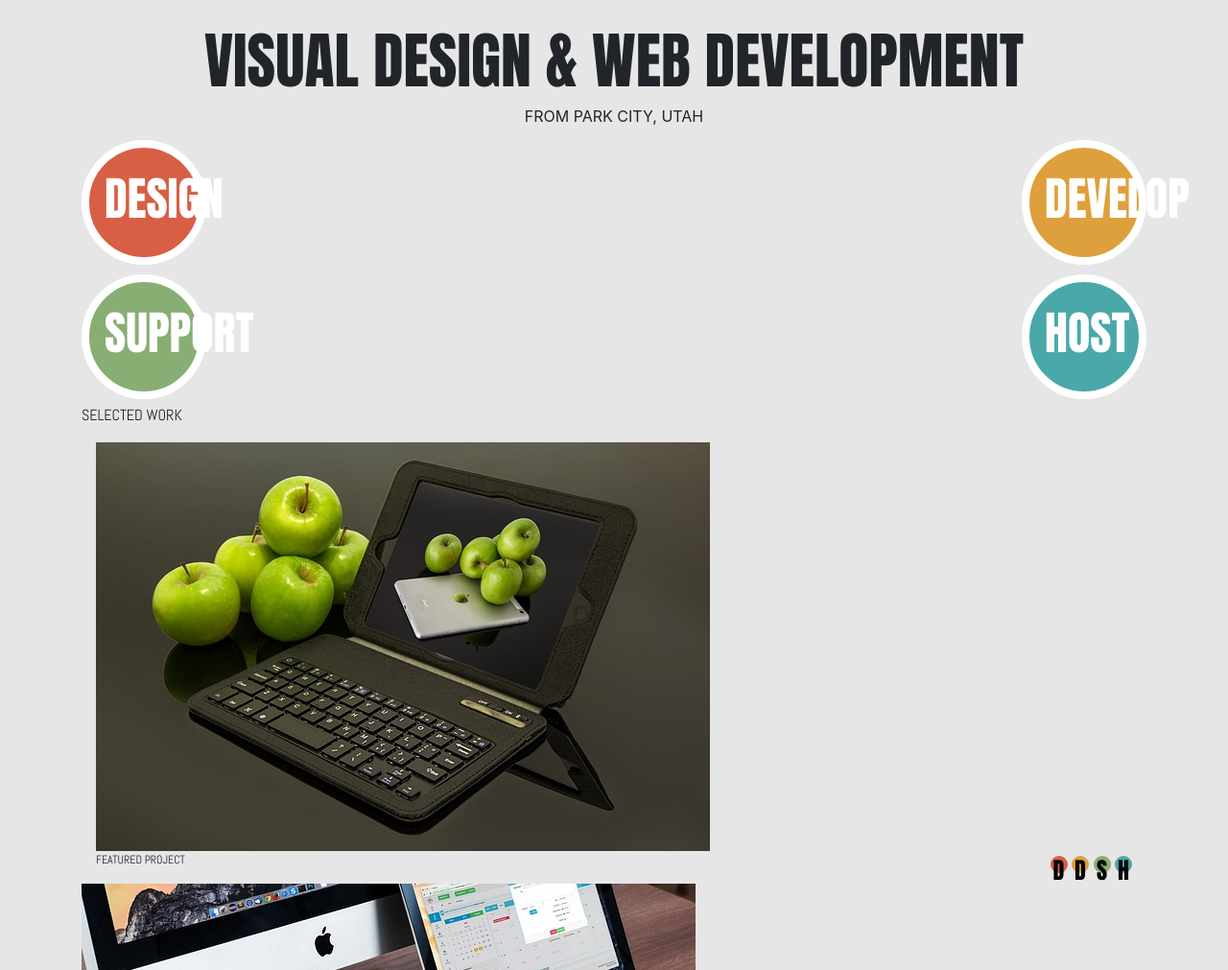
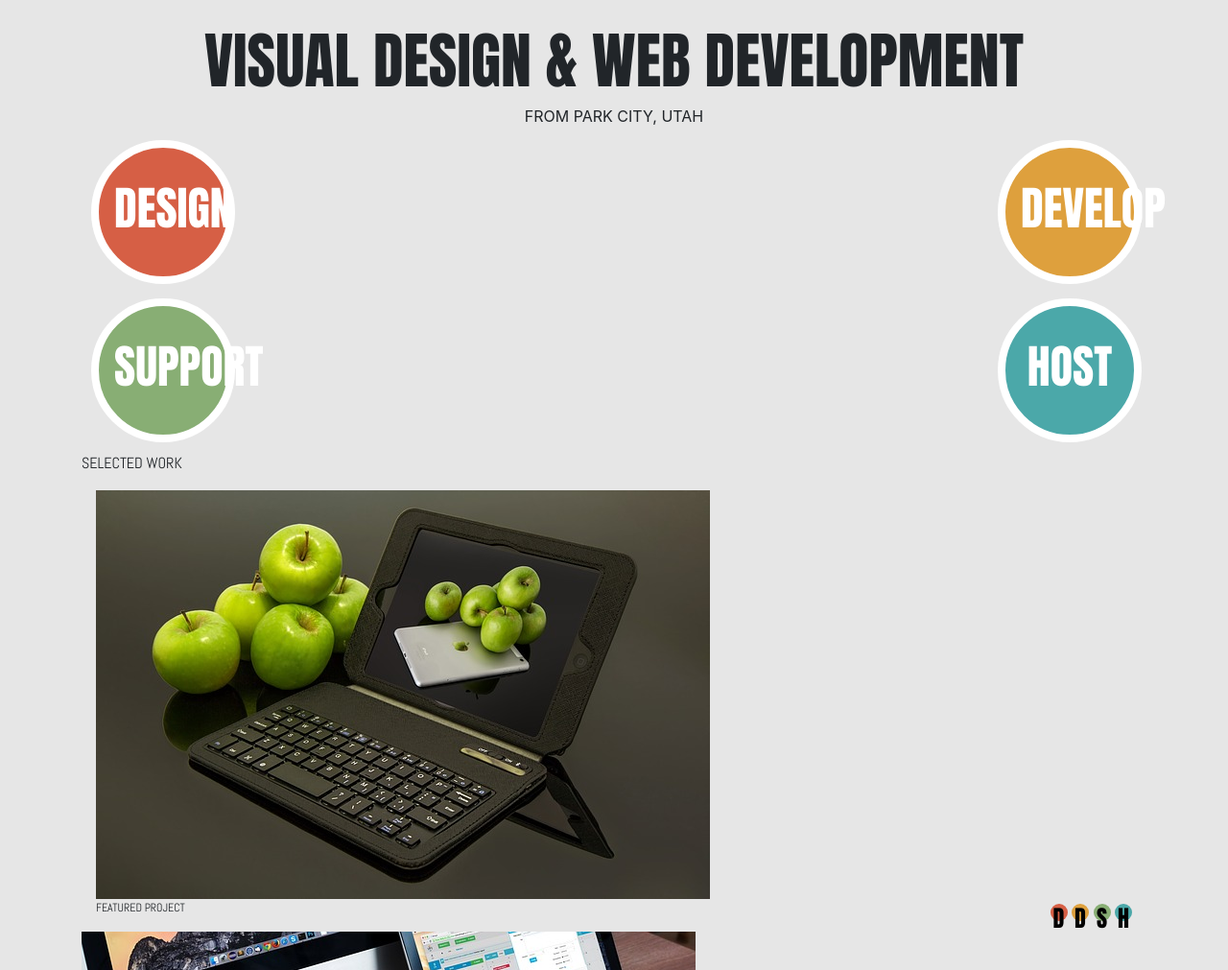
Before and after one commit to MeyerMoore/BootstrapGridSystem, a plain HTML site: page index.html in a window 1280 px wide. Shown: the part 89-1100 px from the top of the page at 96% size. Drawn offline with nearby package versions, Linux system fonts and the light colour scheme.

Commit message:
adjusted css and removed comments

```diff
--- a/css/custom.css
+++ b/css/custom.css
@@ -84,24 +84,20 @@ span {
   margin-left: 0px;
   margin-right: 0px;
 }
+
 .btn-circle {
-  width: 130px;
-  height: 130px;
+  width: 150px;
+  height: 150px;
   padding: 10px 16px;
   line-height: 1.33;
-  border-radius: 65px;
+  border-radius: 75px;
   border: .5em solid white;
   color: white;
-  margin-top: 5px;
-  margin-bottom: 5px;
+  margin: 5px 5px 10px 10px;
 }
 
 /* Very Small */
 @media screen and (max-width: 575.98px) {
-  /* test code */
-  /* body {background-color: var(--mm-red)} */
-  /* end test code */
-
   /* hidden elements */
 
   /* visible elements */
@@ -134,8 +130,6 @@ span {
 
 /* Small */
 @media screen and (min-width: 576px) and (max-width: 767.98px){
-  /* test code */
-  /* body {background-color: var(--mm-orange)} */
   /* hidden elements */
   .nav-menu-xs {display: none;}
   /* visible elements */
@@ -156,9 +150,6 @@ span {
 
 /* Medium */
 @media screen and (min-width: 768px) and (max-width: 991.98px){
-  /* test code */
-  /* body {background-color: var(--mm-blue)} */
-  /* end test code */
   /* hidden elements */
   .nav-menu-xs {display: none;}
   /* visible elements */
@@ -166,9 +157,6 @@ span {
 
 /* Large */
 @media screen and (min-width: 992px) {
-  /* test code */
-  /* body {background-color: var(--mm-grey2)} */
-  /* end test code */
   /* hidden elements */
   .nav-menu-xs {display: none;}
   /* visible elements */
```
